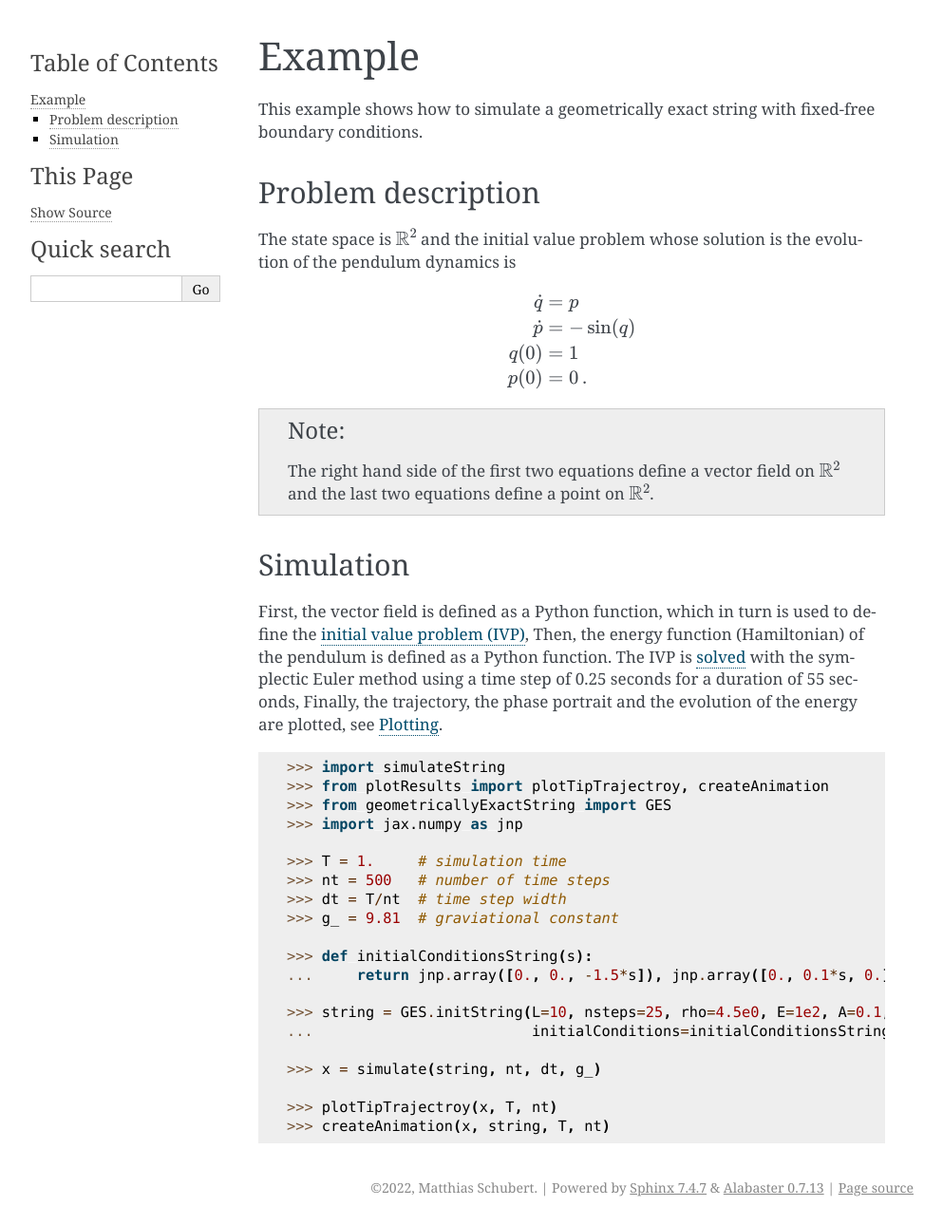
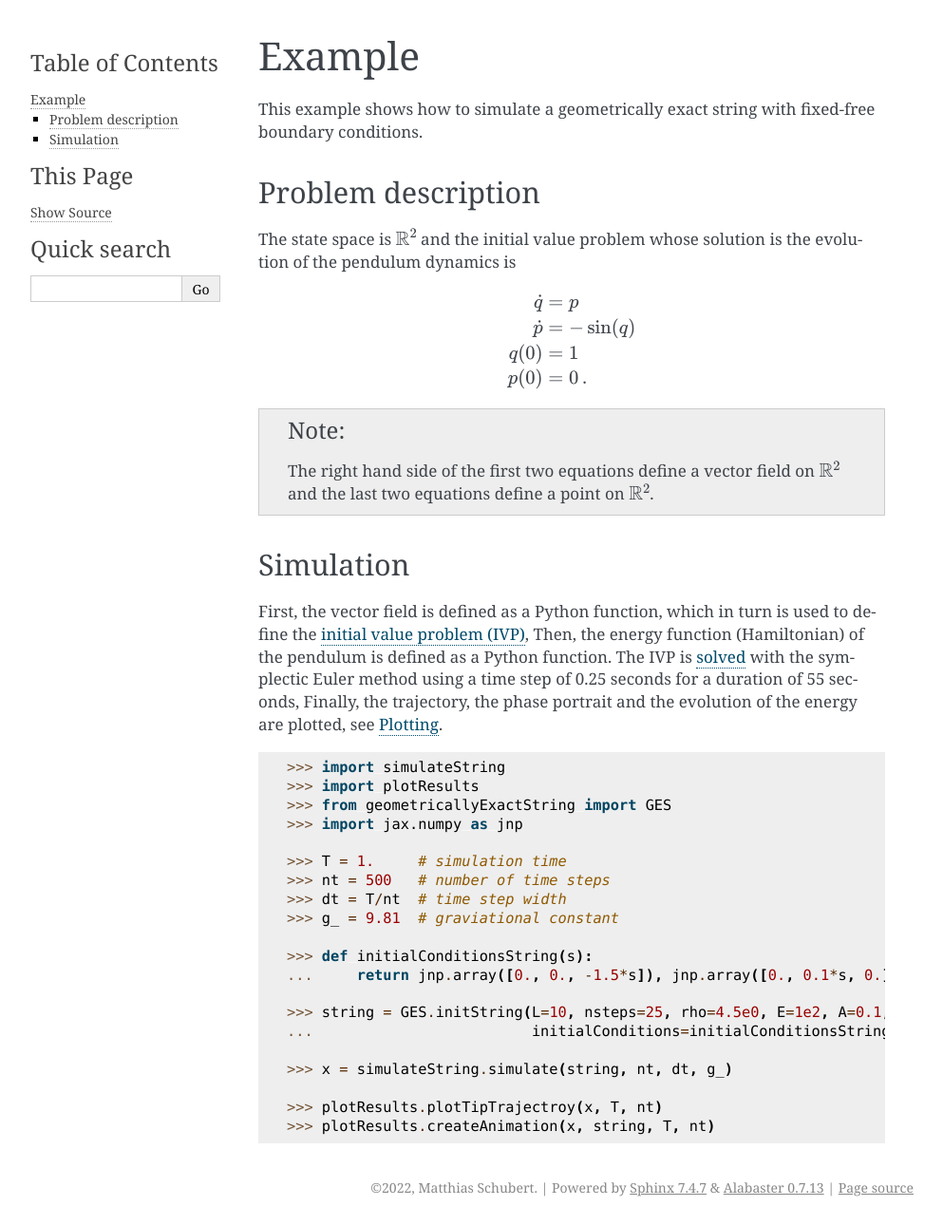
Before and after one commit to THREAD-3-2/GeometricallyExactString, a Sphinx documentation site: the page built from docs/example.rst, in a window 1280 px wide. Shown: the whole page at 95% size, without its empty margins (148-1141 px from the left). Built offline with Sphinx 7.4.7, drawn with Linux system fonts in a browser that asks for light colours.

Commit message:
change import in examplev8

```diff
--- a/docs/example.rst
+++ b/docs/example.rst
@@ -45,7 +45,7 @@ see :ref:`plotting`.
 .. doctest::
 
     >>> import simulateString
-    >>> from plotResults import plotTipTrajectroy, createAnimation
+    >>> import plotResults
     >>> from geometricallyExactString import GES
     >>> import jax.numpy as jnp
 
@@ -60,7 +60,7 @@ see :ref:`plotting`.
     >>> string = GES.initString(L=10, nsteps=25, rho=4.5e0, E=1e2, A=0.1,
     ...                         initialConditions=initialConditionsString)
 
-    >>> x = simulate(string, nt, dt, g_)
+    >>> x = simulateString.simulate(string, nt, dt, g_)
 
-    >>> plotTipTrajectroy(x, T, nt)
-    >>> createAnimation(x, string, T, nt)
+    >>> plotResults.plotTipTrajectroy(x, T, nt)
+    >>> plotResults.createAnimation(x, string, T, nt)
```
